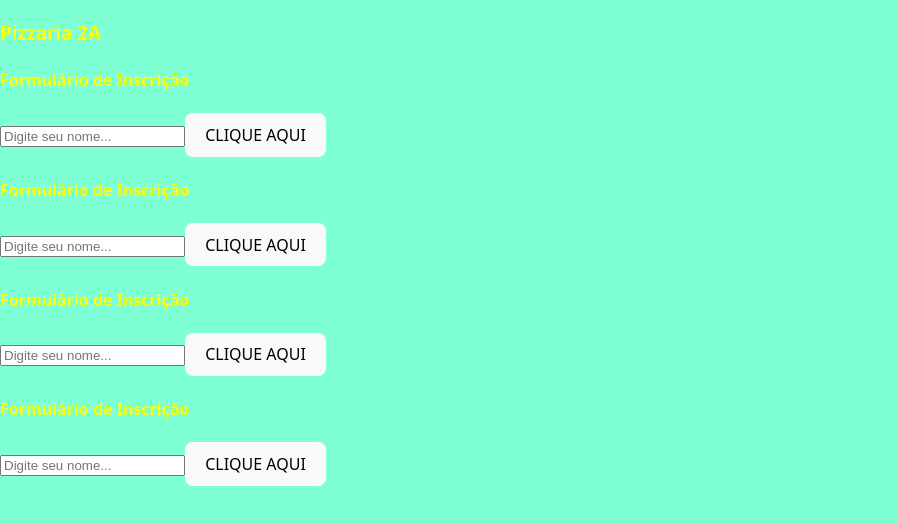
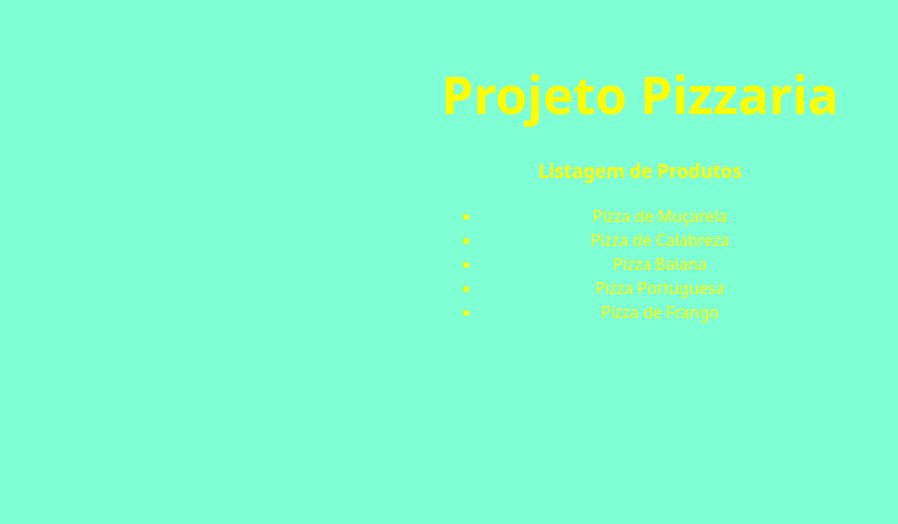
Before and after one commit to rm93851/pizzaria2a20252, a React (Vite) app: page / in a window 1280 px wide. Shown: the top 524 px of the page, without its empty margins (0-898 px from the left). Built offline with nearby package versions, Linux system fonts and the light colour scheme.

Commit message:
listagem

```diff
--- a/src/App.jsx
+++ b/src/App.jsx
@@ -1,34 +1,14 @@
-import {useState} from 'react'
+import './App.css'
+import Produtos from './pages/produtos'
 
-function App(){
-
-  const [nome, setNome] = useState('Ronaldo');
-
-  const Formulario = (props) => {
-    return (
-      <>
-        <h4>Formulário de Inscrição</h4>
-        <input className="Nome"
-            name = "nome"
-            placeholder="Digite seu nome..."
-            onChange={(e)=>props.nome = e.target.value}
-            type="text" />
-        <button onClick={()=>{
-          (props.texto != null) ? alert(props.texto) : alert(props.nome)
-          }}>
-          CLIQUE AQUI
-        </button>
-      </>
-    )
-  }
+const App = () => {
 
   return (
     <div>
-      <h3>Pizzaria 2A</h3>
-      <Formulario texto="Texto enviado pelo App" />
-      <Formulario texto="Santos meu amor" />
-      <Formulario texto="Novo texto enviado pelo App" />
-      <Formulario nome={nome} />
+      <h1>Projeto Pizzaria</h1>
+
+      <Produtos />
+
     </div>
   )
 }
--- /dev/null
+++ b/src/pages/produtos/index.jsx
@@ -0,0 +1,25 @@
+const Produtos = () => {
+
+    // Objeto de produtos da lista
+    const pizzas = [
+        'Pizza de Muçarela',
+        'Pizza de Calabreza',
+        'Pizza Baiana',
+        'Pizza Portuguesa',
+        'Pizza de Frango'
+    ]
+    // Iteração da lista de pizzas
+    const listaPizzas = pizzas.map(pizza => <li>{pizza}</li>);
+
+    return (
+        <div>
+            <h3>Listagem de Produtos</h3>
+
+            <ul>
+                {listaPizzas}
+            </ul>
+        </div>
+    )
+}
+
+export default Produtos
```
Also changed, not shown: package.json (+7 -2 lines), 1 other file (tests, documents, lock files or other folders).
